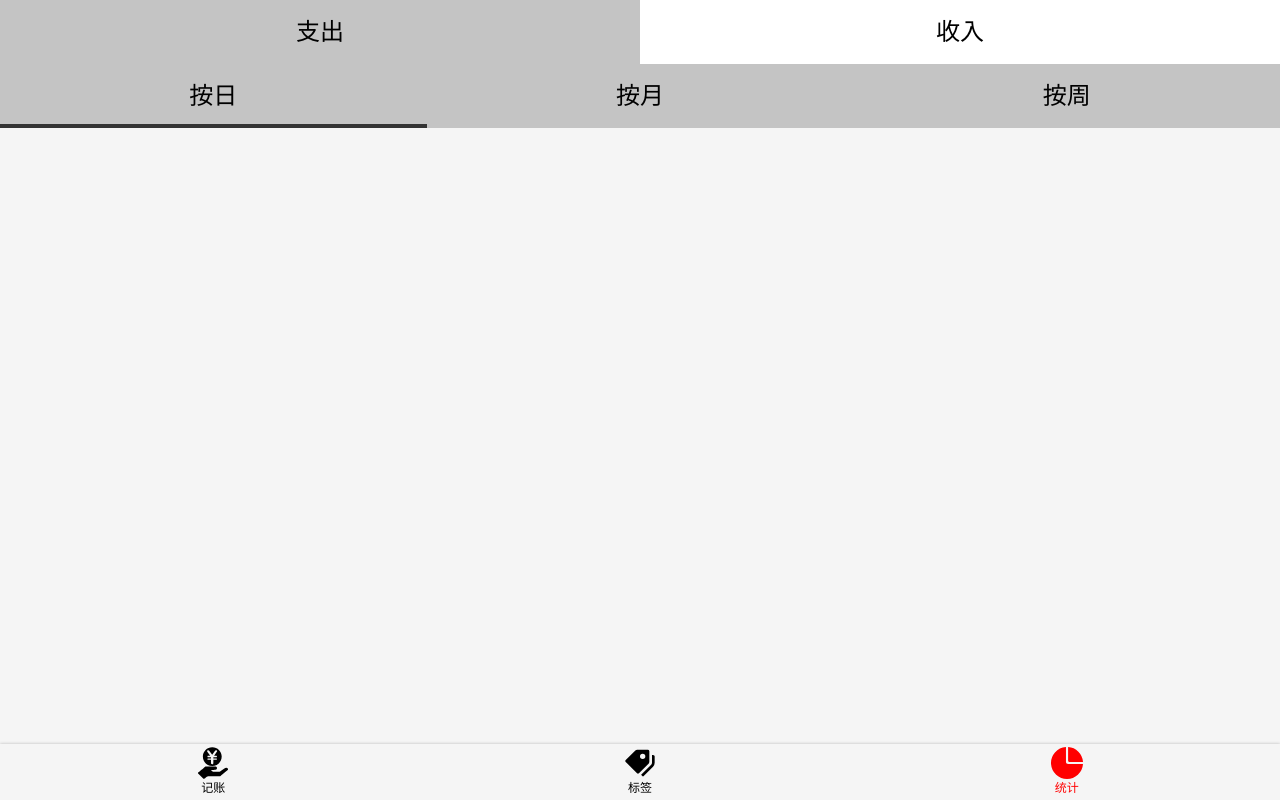
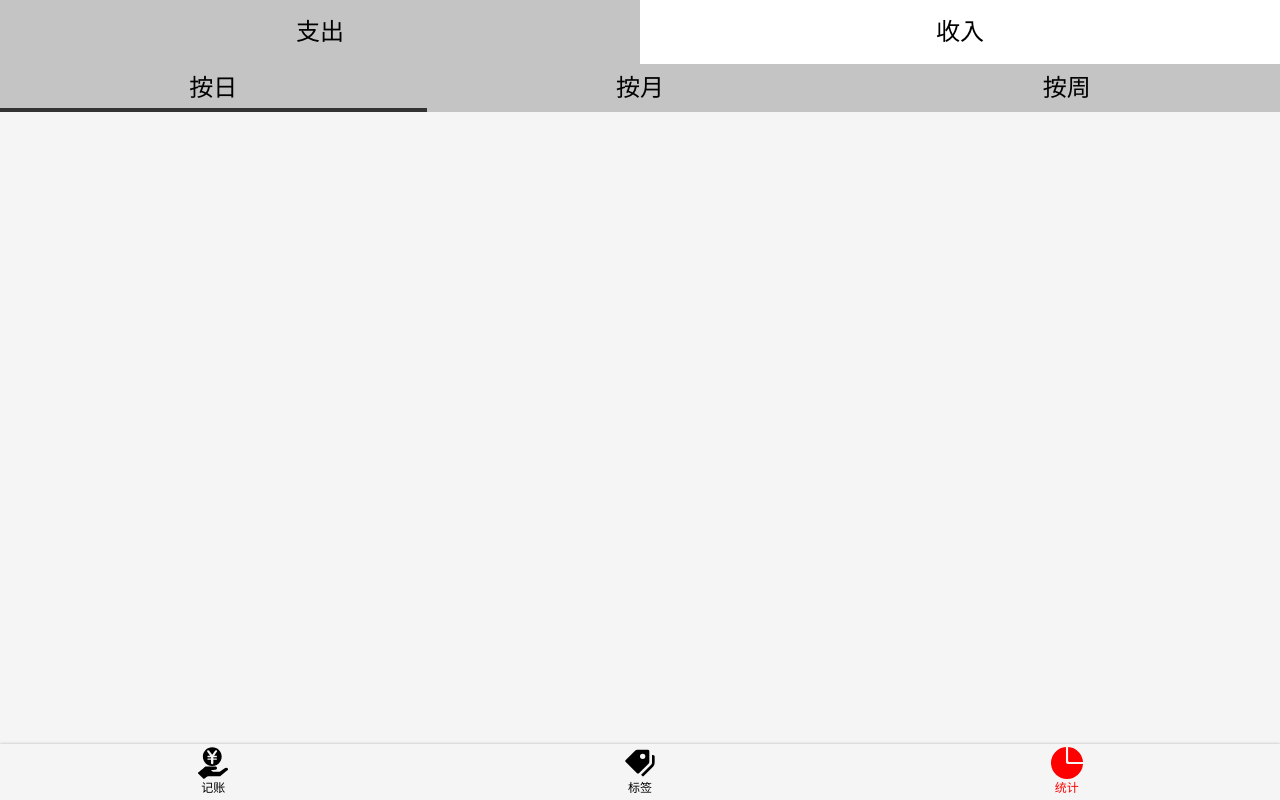
Before and after one commit to zzuWanghao/haha-accounting, a Vue app: page /#/statistics in a window 1280 px wide. Built offline with nearby package versions, Linux system fonts and the light colour scheme.

Commit message:
更改Tabs interval-item高度

```diff
--- a/src/views/Statistics.vue
+++ b/src/views/Statistics.vue
@@ -20,6 +20,7 @@
   }
 }
   .interval-tabs-item{
+    height: 48px;
     &.selected{
 
     }
```
